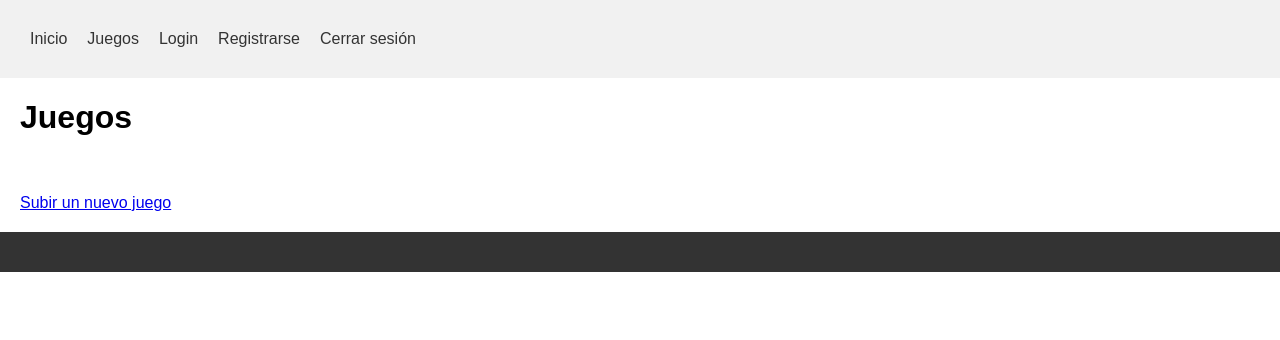
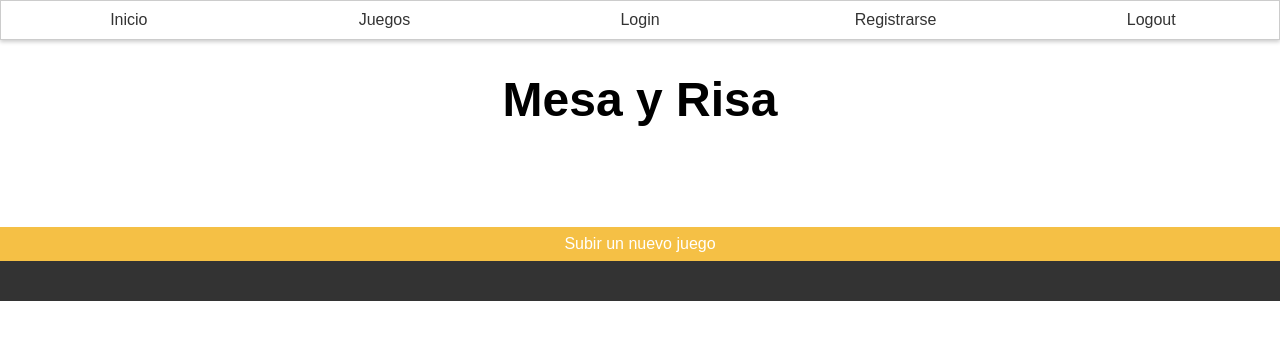
Before and after one commit to Jesuscabado/proyecto_Backend, a Node server app: page /productos in a window 1280 px wide. Shown: the top 340 px of the page. Run offline with Node 20, Linux system fonts and the light colour scheme; data that the repository does not hold is empty; some libraries are stand-ins or nearby versions.

Commit message:
empiezo a dar estilo

```diff
--- a/public/css/style.css
+++ b/public/css/style.css
@@ -4,54 +4,94 @@ body {
   padding: 0;
   font-family: Arial, sans-serif;
 }
-
-/* Estilos para el encabezado */
-header {
-  background-color: #f1f1f1;
-  padding: 20px;
-  display: flex;
-  justify-content: space-between;
-  align-items: center;
+main {
+  width: 100%;
+  text-align: center;
 }
 
-/* Estilos para el logotipo */
-.logonav {
+.menu {
+  display: flex;
+  justify-content: flex-end;
+  align-items: center;
+  border: 1px solid #ccc;
+  box-shadow: 0 2px 4px rgba(0, 0, 0, 0.2)
+}
+
+.menu a {
+  display: flex;
+  justify-content: center;
+  padding: 10px;
+  text-decoration: none;
+  color: #333;
+  width: 100%;
+}
+
+.menu a:hover {
+  background-color: #f5c045;
+  color: #fff;
+}
+
+/*cabecera*/
+h1 {
+  font-size: 3em;
+  text-align: center;
+}
+
+/* productos */
+article {
+  display: inline-table;
+  width: 300px;
+
+  margin: 1em;
+  box-shadow: 0px 0px 5px #999;
+}
+
+/* imagen del producto */
+article img {
+  display: block;
+  margin: 0 auto;
   max-width: 100%;
   height: auto;
 }
 
-/* Estilos para el menú de navegación */
-.menu {
-  display: flex;
-  justify-content: flex-end;
-  align-items: center;
+/* nombre del producto */
+article h2 {
+  text-align: center;
+  margin: 0.5em;
+  font-size: 1.5em;
 }
 
-.menu a {
-  display: block;
-  padding: 10px;
-  text-decoration: none;
-  color: #333;
+/* precio del producto */
+article p {
+  text-align: center;
+  font-size: 1.2em;
+  margin-bottom: 1em;
 }
 
-.menu a:hover {
-  background-color: #333;
-  color: #fff;
+/* botón "Ver detalles" */
+article a {
+  display: block;
+  text-align: center;
+  background-color: #f5c045;
+  color: white;
+  padding: 0.5em;
+  text-decoration: none;
+  margin-bottom: 1em;
 }
 
-/* Estilos para el contenido principal */
-main {
-  margin: 20px;
+/* botón "Subir un nuevo juego" */
+a[href="/productos/new"] {
+  display: block;
+  text-align: center;
+  background-color: #f5c045;
+  color: white;
+  padding: 0.5em;
+  text-decoration: none;
+  margin-top: 2em;
 }
 
-article {
-margin: 20px 0;
-border: #c5c5c5 1px solid;
-}
-
-article img {
-  max-width: 30%;
-  height: auto;
+#portada{
+  width: 100%;
 }
 
 /* Estilos para el pie de página */
--- a/views/index.pug
+++ b/views/index.pug
@@ -2,4 +2,4 @@ extends layout
 block content
   link(rel="stylesheet", href="/css/style.css")
   h1 Bienvenido a la tienda mesa_y_risa
-      img(src="/image/portadaIndex.jpg", alt="niños jugando a juegos de mesa")
+      img(src="/image/portadaIndex.jpg", id= "portada",alt="niños jugando a juegos de mesa")
--- a/views/layout.pug
+++ b/views/layout.pug
@@ -11,7 +11,7 @@ html
           a(href="/productos") Juegos
           a(href="/login") Login
           a(href="/register") Registrarse
-          a(href="/logout") Cerrar sesión
+          a(href="/logout") Logout
     main
         block content
     footer
--- a/views/producto/list.pug
+++ b/views/producto/list.pug
@@ -2,7 +2,7 @@ extends ../layout
 
 block content
     link(rel="stylesheet", href="/css/style.css")
-    h1 Juegos
+    h1 Mesa y Risa
     each producto in productos
         article
             a(href=`/productos/producto/${producto.idproducto}`)
--- a/views/producto/show.pug
+++ b/views/producto/show.pug
@@ -1,6 +1,6 @@
 extends ../layout
 block content
-    link(rel="stylesheet", href="/css/style.css")
+    link(rel="stylesheet", href="/css/juego.css")
     h1= producto.nombre
     img(src=`/uploads/${producto.nombre}.jpg`, alt=`${producto.nombre}`)
     h2=producto.descripcion
--- a/views/user/login.pug
+++ b/views/user/login.pug
@@ -1,6 +1,6 @@
 extends ../layout
 block content
-    link(rel="stylesheet", href="/css/style.css")
+    link(rel="stylesheet", href="/css/usuario.css")
     h1 Login
     form(action="/login", method="post")
         label(for="email") Email
--- a/views/user/register.pug
+++ b/views/user/register.pug
@@ -1,6 +1,6 @@
 extends ../layout
 block content
-    link(rel="stylesheet", href="/css/style.css")
+    link(rel="stylesheet", href="/css/usuario.css")
     h1 Registro
     if error
         p=error
```
Also changed, not shown: public/css/juego.css (added, +97 -0 lines), public/css/usuario.css (added, +81 -0 lines).
